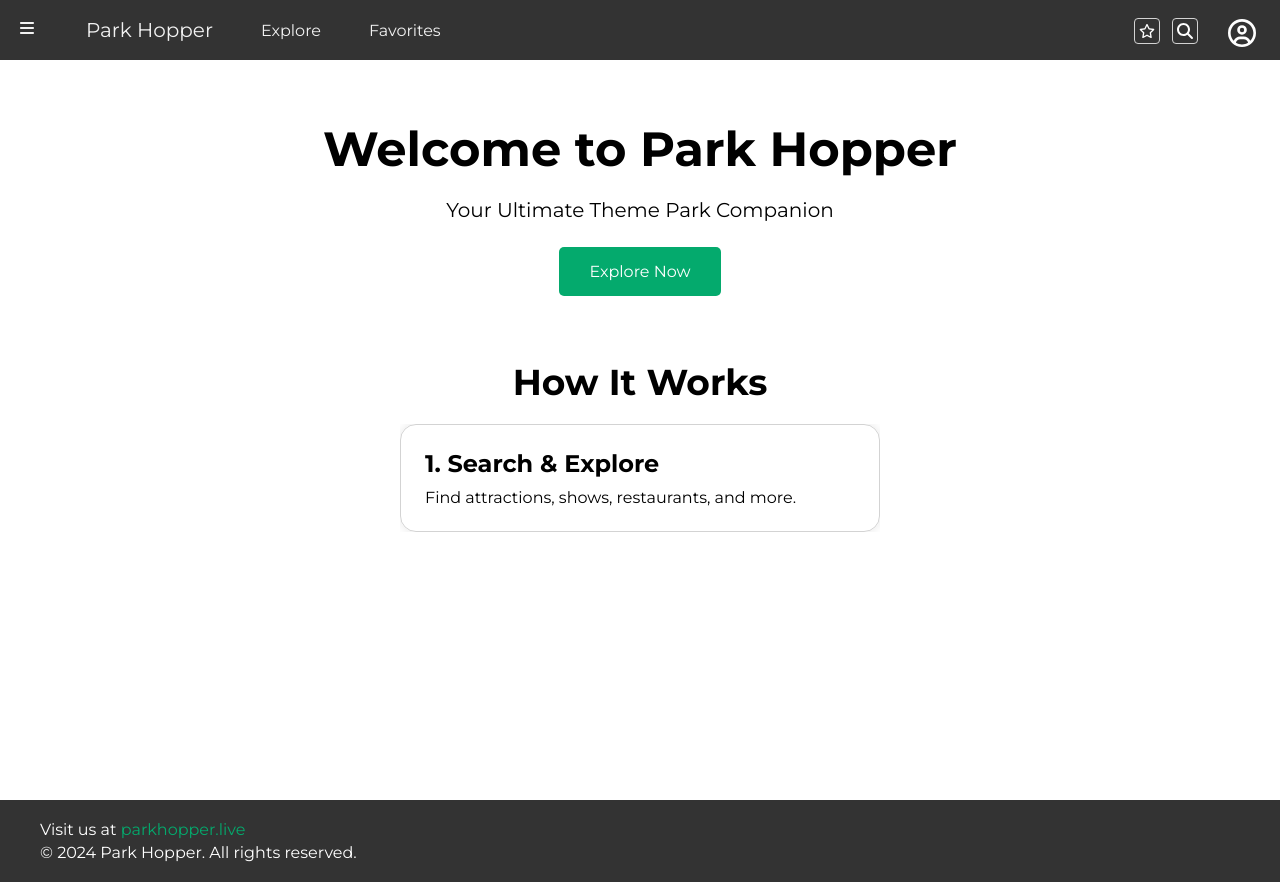
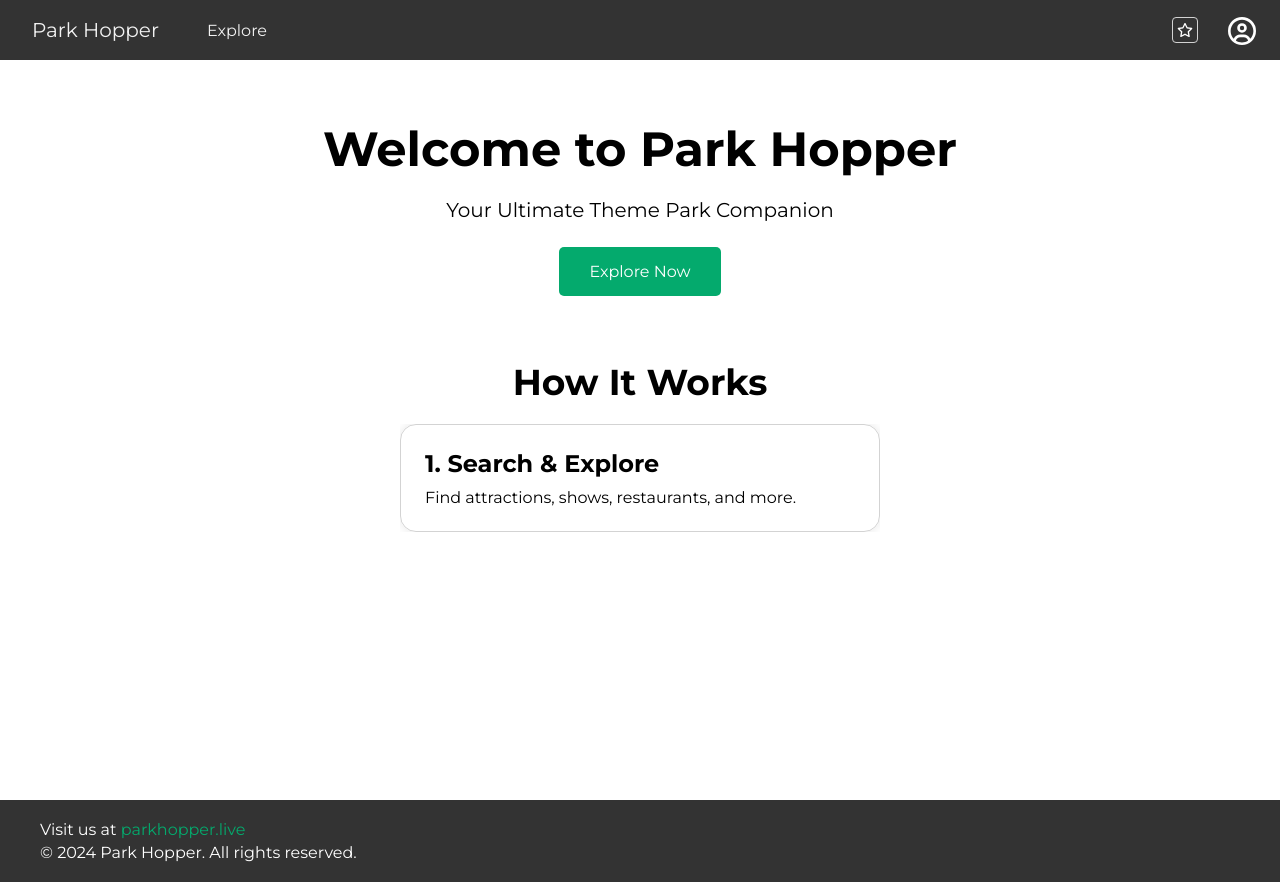
Before and after one commit to DiegoRojo99/park-hopper-frontend, a React (Create React App) app: page / in a window 1280 px wide. Built offline with nearby package versions, Linux system fonts and the light colour scheme; no server answers.

Commit message:
Fav icon now links to favs page

```diff
--- a/src/components/nav/Nav.jsx
+++ b/src/components/nav/Nav.jsx
@@ -40,7 +40,7 @@ function Nav() {
 
   return (
     <div className="nav-menu" ref={navRef}>
-      <a id="hamburger-icon" className={openMenu ? 'clicked' : ''} onClick={toggleMenu}>
+      <a id="hamburger-icon" className={openMenu ? 'clicked icon' : 'icon'} onClick={toggleMenu}>
         <FontAwesomeIcon icon={faBars} />
       </a>
       <Link className="nav-logo" to="/" onClick={handleLinkClick}>
@@ -48,12 +48,13 @@ function Nav() {
       </Link>
       <div className={openMenu ? 'menu-items open' : 'menu-items'}>
         <NavItem link="/explore" name="Explore" icon={faCompass} />
-        <NavItem link="/favs" name="Favorites" icon={faStar} />
       </div>
       <div className='nav-space'></div>
       <div className='option-icons'>
-        <FontAwesomeIcon className='util-icon' icon={faStar} style={{color: 'white'}} />
-        <FontAwesomeIcon className='util-icon' icon={faSearch} style={{color: 'white'}} />
+        {/* <FontAwesomeIcon className='util-icon' icon={faSearch} style={{color: 'white'}} /> */}
+        <Link to="/favs">
+          <FontAwesomeIcon className="util-icon" icon={faStar} style={{ color: 'white' }} />
+        </Link>
       </div>
       <UserProfile className="user-profile-icon" closeMenu={() => setOpenMenu(false)} />
     </div>
--- a/src/components/v2/User/User.css
+++ b/src/components/v2/User/User.css
@@ -7,7 +7,7 @@
   width: 28px;
   height: 28px;
   border-radius: 50%;
-  margin: 18px 8px 10px;
+  margin: 16px 8px 12px;
 }
 
 .dropdown-menu {
```
